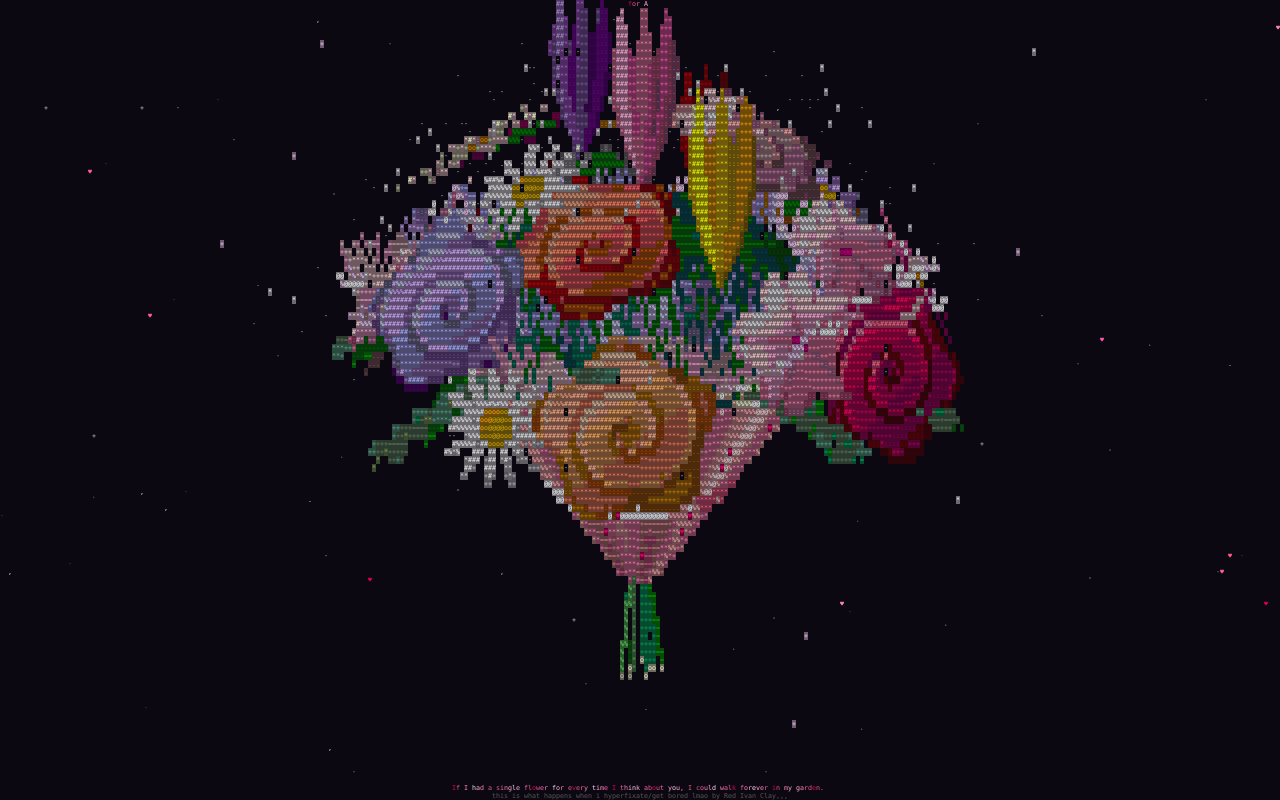
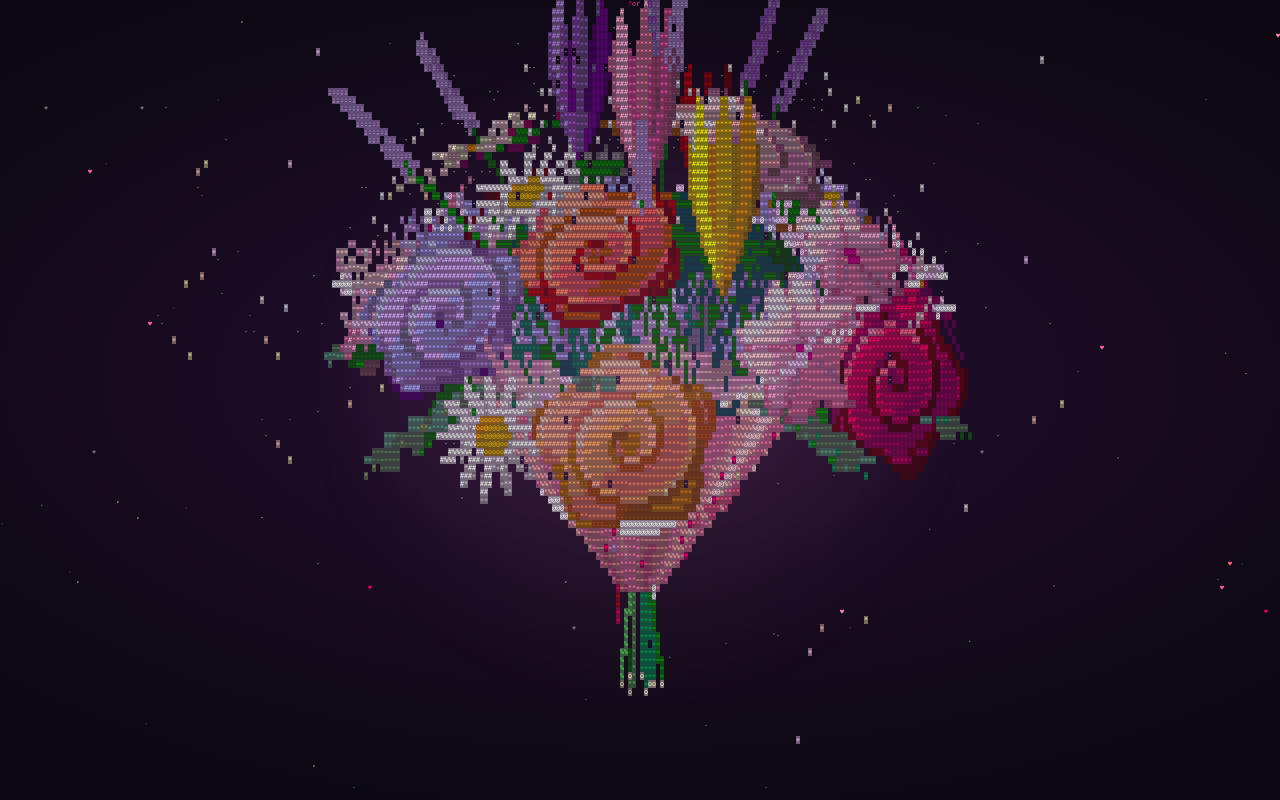
Before and after one commit to Jm040511/hart-hart, a plain HTML site: page bouquet.html in a window 1280 px wide. Drawn offline with Linux system fonts and the light colour scheme; animation ran at ten frames a second.

Commit message:
Update bouquet.html

```diff
--- a/bouquet.html
+++ b/bouquet.html
@@ -2,7 +2,7 @@
 <html lang="en"><head><meta charset="utf-8">
 <meta name="viewport" content="width=device-width,initial-scale=1">
 <title>bouquet</title>
-<style>:root{--bg:#0c0811;color-scheme:dark}html,body{margin:0;height:100%;background:var(--bg);overflow:hidden}canvas{display:block;width:100vw;height:100vh;height:100dvh;touch-action:manipulation}</style>
+<style>:root{--bg:#0c0811;color-scheme:dark}html,body{margin:0;height:100%;background:var(--bg);overflow:hidden}body{background:radial-gradient(ellipse 70% 55% at 50% 47%,#2e1237 0%,#1a0c24 42%,var(--bg) 100%)}body::before{content:'';position:fixed;inset:0;background:radial-gradient(circle at 50% 47%,rgba(255,150,190,.16),transparent 45%);animation:glow 7s ease-in-out infinite;pointer-events:none}@keyframes glow{50%{opacity:.55}}@media(prefers-reduced-motion:reduce){body::before{animation:none}}canvas{display:block;width:100vw;height:100vh;height:100dvh;position:relative;z-index:1;touch-action:none}</style>
 </head><body><canvas id="c"></canvas>
 <script>
 const Q=new URLSearchParams(location.search),TO=Q.get('to')??'A',FROM=Q.get('from')??'Red Ivan Clay',
@@ -88,9 +88,19 @@ function build(K){
   for(let iu=0;iu<nu;iu++){const u=.06+.94*iu/(nu-1),wv=.075*Math.max(0,Math.sin(Math.PI*u**.8))**.8*Math.min(1,.35+u*1.2);
    for(let iv=0;iv<nv;iv++){const v=iv/(nv-1)*2-1,p=bow(dx*.2*u-dy*wv*v,dy*.2*u+dx*wv*v,.01);Pt(p[0],p[1],p[2],nB,RIB,.26-.34*(1-Math.abs(v))*Math.sin(Math.PI*u)+(Math.abs(v)>.8?.1:0),true,null,.01)}}}
  for(let i=0;i<n1(8);i++)for(let j=0;j<n1(8);j++){const p=bow((i/(n1(8)-1)*2-1)*.03,(j/(n1(8)-1)*2-1)*.026,.02);Pt(p[0],p[1],p[2],nB,RIB,.4-.08*j/n1(8),true,null,.02)}
+ const onCone=(xo,y,lift)=>{const rad=coneR(y),ph=cl(xo/rad,-1.5,1.5),sp=Math.sin(ph),cp=Math.cos(ph);return[rad*sp,y,rad*cp+lift,nrm([sp,-KC,cp])]};
+ for(const sd of[-1,1])for(let i=0,m=n1(30);i<m;i++){const u=i/(m-1);for(let j=0,w=n1(6);j<w;j++){const v=j/(w-1)*2-1;if(u>1-.14*(1-Math.abs(v)))continue;const q=onCone(sd*(.04+.065*u+.02*Math.sin(u*5))+.02*v,BY-.045-.3*u,.016);Pt(q[0],q[1],q[2],q[3],RIB,.28+.2*Math.sin(5*u+sd)+.08*(1-Math.abs(v)),true,null,.015)}}
+ const ty=BY-.09;
+ for(let k=0;k<8;k++){const q=onCone(0,BY-.02-.07*k/7,.04);Pt(q[0],q[1],q[2],q[3],[94,137,180,223],0,true,null,.01)}
+ for(let i=0,gx=n1(8);i<gx;i++)for(let j=0,gy=n1(10);j<gy;j++){const q=onCone((i/(gx-1)*2-1)*.05,ty-j/(gy-1)*.136,.046),e=i==0||i==gx-1||j==0||j==gy-1;Pt(q[0],q[1],q[2],q[3],[137,180,187,223,230,231],e?0:.26,true,null,.02)}
+ {const q=onCone(0,ty-.068,.046);Pt(q[0],q[1],q[2],q[3],HP,.5,false,HEART,.06)}
+ const LV=[54,55,97,98,134,140,183];
+ for(let i=0;i<7;i++){const az=i/7*TP+R(-.3,.3),el=R(48,80)*Math.PI/180,d=[Math.cos(el)*Math.cos(az),Math.sin(el),Math.cos(el)*Math.sin(az)],[bu,bv]=basis(d),re=R(.95,1.07);
+  for(let j=0,m=n1(14);j<m;j++){const q=add(CEN,d,.45+(re*.78-.45)*j/(m-1));Pt(q[0],q[1],q[2],[d[0],0,d[2]],GR,-.1)}
+  for(let j=0,m=n1(22);j<m;j++){const rr=re*.76+re*.24*j/m;for(let k=0;k<4;k++){const a=k/4*TP+j*1.7,o=.016*(1-.5*j/m),q=add(add(add(CEN,d,rr),bu,o*Math.cos(a)),bv,o*Math.sin(a));Pt(q[0],q[1],q[2],d,LV,R(-.1,.12),false,k%2?';':':',.01)}}}
  const pn=pts.length,pf=new Float32Array(pn*8),pp=new Array(pn),tw=new Uint8Array(pn),ov=new Array(pn);
  pts.forEach((p,i)=>{pf.set([p[0],p[1],p[2],p[3],p[4],p[5],p[7],p[10]],i*8);pp[i]=p[6];tw[i]=p[8]?1:0;ov[i]=p[9]});
- return{pts:null,pf,pn,pp,tw,ov,flowers,babies,sparkles,stars,K}}
+ const flies=[...Array(12)].map(()=>[R(.85,1.15),R(-.2,.9),R(.4,.9)*(rnd()<.5?-1:1),R(0,6.28)]);return{pts:null,pf,pn,pp,tw,ov,flowers,babies,sparkles,stars,flies,K}}
 
 const cv=document.getElementById('c'),X=cv.getContext('2d');
 let W,H,Wp,Hp,dpr,cwp,chp,cols,rows,G,cam,scene,sceneK,wc={},QF=1,BUF=null,PK=null;const tiles=new Map();
@@ -140,10 +150,10 @@ function flower(fl,g,t){const[ca,sa,ct,st,cx,cy,sxs,sc]=cam,{cols,vr,z,ch,co}=G,
    else if(kind==0){const sw=md(s*2.4-u01);b=base+sh+bl+dim;if(sw<.22)b-=.3;else if(sw>.82)b+=.16;if(s<.14)b-=.22;else if(s>rch-.1)b-=.28;b=cl(b);cc=PS[b*6|0];col=pal[b*np|0]}
    else if(s<cr){if(kind==1){const chk=(Math.floor(s*9)+Math.floor(md(u01)*23))&1;b=.3+.38*chk+.5*sh+.5*bl+.5*dim;cc=chk?'@':'o'}else{b=.55+1.5*sh+dim;cc=s<cr*.55?'@':'o'}b=cl(b);col=cpal[b*cpal.length|0]}
    else{b=base+sh+tone[ti]+bl+dim+slope*(s-.5);if(s>rch-.1)b-=.25;b=cl(b);cc=PS[b*6|0];col=pal[b*np|0]}
-   z[k]=zc;ch[k]=cc;co[k]=col}}}
+   if(SHP>-900&&s>=cr){const q=c*.5+r-SHP,e=Math.exp(-q*q/50);if(e>.08){b=cl(b+.55*e);cc=PS[b*6|0];col=pal[b*np|0]}}z[k]=zc;ch[k]=cc;co[k]=col}}}
 
 // state
-let fa=.0167,qt=0,canUp=true,ang=0,spinMul=1,spinOn=true,msgI=0,msgT0=INTRO?.9:.3,last=performance.now(),t0=last;const hearts=[],petals=[];
+let SHP=-999,fa=.0167,qt=0,canUp=true,ang=0,spinMul=1,spinOn=true,msgI=0,msgT0=INTRO?.9:.3,last=performance.now(),t0=last;const hearts=[],petals=[];
 function particles(dt){while(hearts.length<16)hearts.push([Math.random(),Math.random()*1.25,.03+Math.random()*.05,Math.random()*6.28,HC[Math.random()*6|0]]);
  while(petals.length<26)petals.push([Math.random(),Math.random()*1.25,.05+Math.random()*.06,Math.random()*6.28,PC[Math.random()*6|0]]);
  for(const grp of[hearts,petals])for(const h of grp){h[1]-=h[2]*dt;if(h[1]<0){h[0]=Math.random();h[1]=1;h[4]=(grp==hearts?HC:PC)[Math.random()*6|0]}}}
@@ -151,33 +161,38 @@ function phase(n,tt){const td=n/28,hold=2.6+.03*n;if(tt<0)return[0,0,false];if(t
  if(tt<td+hold+.9)return[(tt-td-hold)/.9*n|0,n,false];return[n,n,tt>td+hold+1.4]}
 addEventListener('keydown',e=>{const k=e.key;if(k==' '){spinOn=!spinOn;e.preventDefault()}else if(k=='+'||k=='=')spinMul=Math.min(6,spinMul*1.25);else if(k=='-'||k=='_')spinMul=Math.max(.1,spinMul/1.25);
  else if(k=='r'||k=='R')spinMul=-spinMul;else if(k==']'||k=='['){DET=cl(DET*(k==']'?1.25:.8),.8,4);fit()}else if(k=='n'||k=='N'){msgI=(msgI+1)%MSGS.length;msgT0=(performance.now()-t0)/1e3}});
-cv.addEventListener('click',()=>spinOn=!spinOn);
+let drag=null;
+cv.addEventListener('pointerdown',e=>{drag={x:e.clientX,a:ang,m:0};cv.setPointerCapture(e.pointerId)});
+cv.addEventListener('pointermove',e=>{if(!drag)return;const dx=e.clientX-drag.x;drag.m=Math.max(drag.m,Math.abs(dx));if(drag.m>6)ang=drag.a+dx/W*TP*1.2});
+cv.addEventListener('pointerup',()=>{if(drag&&drag.m<=6)spinOn=!spinOn;drag=null});
+cv.addEventListener('pointercancel',()=>{drag=null});
 
-function tick(now){requestAnimationFrame(tick);const dt=Math.min(.1,(now-last)/1e3),t=(now-t0)/1e3;last=now;fa=fa*.9+dt*.1;
+function tick(now){requestAnimationFrame(tick);const dt=Math.min(.1,(now-last)/1e3),t=(now-t0)/1e3;last=now;fa=fa*.9+dt*.1;{const sp=(t%8)/2.5;SHP=sp<1?-20+sp*(cols*.5+rows+40):-999}
  if(now-qt>2000&&t>3){qt=now;if(fa>.04&&QF>.75){QF=Math.max(.75,QF*.93);fit()}}
- if(!wc[cols])wc[cols]=MSGS.map(m=>wrap(m,Math.max(12,cols-4)));const wr=wc[cols],mr=Math.min(3,Math.max(...wr.map(w=>w.length))),vr=Math.max(6,rows-mr-1),
+ if(!wc[cols])wc[cols]=MSGS.map(m=>wrap(m,Math.max(12,cols-4)));const vr=rows,
  scale=Math.max(1,Math.min((vr-2)/1.8,(cols-2)/3.1)),K=Math.round(cl(scale/24,.6,3)*4)/4;
  if(!scene||K!=sceneK){scene=build(K);sceneK=K}
- if(spinOn)ang+=SPIN*spinMul*dt;particles(dt);
- const lines=wr[msgI].slice(0,3),nt=lines.reduce((a,l)=>a+l.length,0),[lo,hi,done]=phase(nt,t-msgT0);if(done){msgI=(msgI+1)%MSGS.length;msgT0=t}
+ if(spinOn&&!(drag&&drag.m>6))ang+=SPIN*spinMul*dt;particles(dt);
+ const lines=[],nt=0,lo=0,hi=0;
  const n=cols*rows;if(!BUF||BUF.n!=n)BUF={n,ch:new Array(n),co:new Uint8Array(n),z:new Float32Array(n)};const{ch,co,z}=BUF;ch.fill(' ');co.fill(0);z.fill(-1e9);G={cols,vr,z,ch,co};
- const tilt=TILT+.035*Math.sin(t*.5),ca=Math.cos(ang),sa=Math.sin(ang),ct=Math.cos(tilt),st=Math.sin(tilt),cx=cols/2,cy=1+(TOP-PIV)*scale;cam=[ca,sa,ct,st,cx,cy,scale*2,scale];
+ const tilt=TILT+.035*Math.sin(t*.5),ca=Math.cos(ang),sa=Math.sin(ang),ct=Math.cos(tilt),st=Math.sin(tilt),cx=cols/2,cy=1+Math.max(0,(vr-2-1.8*scale)/2)+(TOP-PIV)*scale;cam=[ca,sa,ct,st,cx,cy,scale*2,scale];
  const plot=(c,r,zz,s,color)=>{if(r>=0&&r<vr&&c>=0&&c<cols){const k=r*cols+c;if(zz>z[k]){z[k]=zz;ch[k]=s;co[k]=color}}},
  proj=(x,y,z0)=>{const xr=x*ca-z0*sa,zr=x*sa+z0*ca,yt=(y-PIV)*ct-zr*st,zt=(y-PIV)*st+zr*ct,f=CD/(CD-zt);return[Math.floor(cx+xr*f*scale*2),Math.floor(cy-yt*f*scale),zt]};
  for(const[sx,sy,ph,sp]of scene.stars){const tw=Math.sin(t*sp+ph),c=sx*cols|0,r=sy*vr|0;if(tw>.93)plot(c,r,-80,'+',252);else if(tw>.5)plot(c,r,-80,'\u00b7',247);else if(tw>0)plot(c,r,-80,'\u00b7',240)}
  for(const[x,y,,ph,color]of hearts)plot(md(Math.floor((x+.015*Math.sin(t*1.2+ph))*cols),cols),y*vr|0,-50,HEART,color);
- for(const[x,y,,ph,color]of petals)plot(md(Math.floor((x+.04*Math.sin(t*.9+ph))*cols),cols),y*vr|0,-50,PETCH[(t*2.2+ph*3|0)%4],color);
+ for(const[x,y,,ph,color]of petals)plot(md(Math.floor((x+.07*Math.sin(t*.7+ph))*cols),cols),y*vr|0,-50,PETCH[(t*2.2+ph*3|0)%4],color);
  drawCore();for(const fl of scene.flowers){const g=INTRO?easeBack((t-fl.delay)/1.1):1;if(g>.02)flower(fl,g,t)}drawFlat(scene);
  const show=INTRO?cl((t-2.5)/2,0,1):1;
  if(show>0){scene.babies.forEach(([x,y,z0,ph],i)=>{if(i/scene.babies.length>show)return;const[c,r,zt]=proj(x,y,z0),s=Math.sin(t*2+ph)>.6;plot(c,r,zt+.02,s?'*':'\u00b7',s?231:255)});
-  for(const[x,y,z0,ph,sp]of scene.sparkles){const[c,r,zt]=proj(x,y,z0),tw=Math.sin(t*sp+ph);if(tw>.85)plot(c,r,zt,'*',231);else if(tw>.4)plot(c,r,zt,'+',225);else if(tw>0)plot(c,r,zt,'\u00b7',218)}}
+  for(const[x,y,z0,ph,sp]of scene.sparkles){const[c,r,zt]=proj(x,y,z0),tw=Math.sin(t*sp+ph);if(tw>.85)plot(c,r,zt,'*',231);else if(tw>.4)plot(c,r,zt,'+',225);else if(tw>0)plot(c,r,zt,'\u00b7',218)}
+  for(const[rad,y0,om,ph]of scene.flies)[['*',229],['+',223],['\u00b7',218],['\u00b7',175]].forEach(([chh,colr],kk)=>{const a=ph+t*om-kk*.1*(om>0?1:-1),[c,r,zt]=proj(rad*Math.cos(a),y0+.08*Math.sin(t*.9+ph),rad*Math.sin(a));plot(c,r,zt+.1,chh,colr)})}
  const shift=t*8|0,put=(r,s,fn)=>{const st0=Math.max(0,(cols-s.length)>>1);for(let i=0;i<s.length;i++)if(st0+i<cols&&s[i]!=' '){ch[r*cols+st0+i]=s[i];co[r*cols+st0+i]=fn(i)}};
  if(TO)put(0,'for '+TO,i=>MC[(i+shift)%10]);
  let idx=0;const typing=lo==0&&hi<nt&&(t*3|0)%2==0;
  lines.forEach((line,li)=>{const r=vr+li;if(r>=rows-1){idx+=line.length;return}const s0=Math.max(0,(cols-line.length)>>1);
   for(let i=0;i<line.length;i++,idx++){const c=s0+i;if(c>=cols)continue;if(idx>=lo&&idx<hi&&line[i]!=' '){ch[r*cols+c]=line[i];co[r*cols+c]=MC[(idx+shift)%10]}else if(idx==hi&&typing){ch[r*cols+c]='_';co[r*cols+c]=211}}});
- put(rows-1,SIG,()=>238+Math.round(2*(.5+.5*Math.sin(t*1.5))));
- X.fillStyle='#0c0811';if(!PK||PK.length!=n){PK=new Int32Array(n).fill(-1);X.fillRect(0,0,Wp,Hp)}const ox=(Wp-cols*cwp)>>1,oy=(Hp-rows*chp)>>1;
- for(let r=0;r<rows;r++)for(let c=0;c<cols;c++){const i=r*cols+c,s=ch[i],b=s!==' '&&z[i]>-10&&s!=='\u00b7'?1:0,key=s===' '?0:s.charCodeAt(0)<<9|co[i]<<1|b;if(PK[i]===key)continue;PK[i]=key;const x=ox+c*cwp,y=oy+r*chp;X.fillRect(x,y,cwp,chp);if(key)X.drawImage(tile(s,co[i],b),x,y)}}
+
+ if(!PK||PK.length!=n){PK=new Int32Array(n).fill(-1);X.clearRect(0,0,Wp,Hp)}const ox=(Wp-cols*cwp)>>1,oy=(Hp-rows*chp)>>1;
+ for(let r=0;r<rows;r++)for(let c=0;c<cols;c++){const i=r*cols+c,s=ch[i],b=s!==' '&&z[i]>-10&&s!=='\u00b7'?1:0,key=s===' '?0:s.charCodeAt(0)<<9|co[i]<<1|b;if(PK[i]===key)continue;PK[i]=key;const x=ox+c*cwp,y=oy+r*chp;X.clearRect(x,y,cwp,chp);if(key)X.drawImage(tile(s,co[i],b),x,y)}}
 requestAnimationFrame(tick);
 </script></body></html>
```
